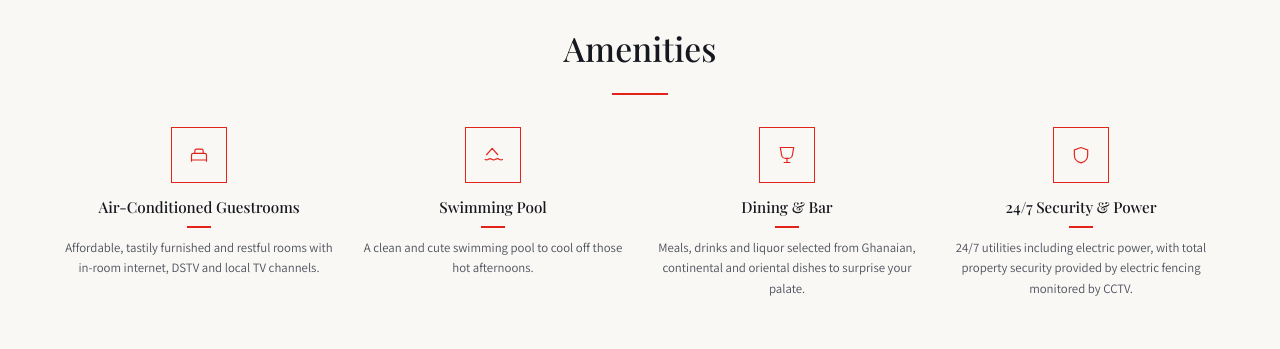
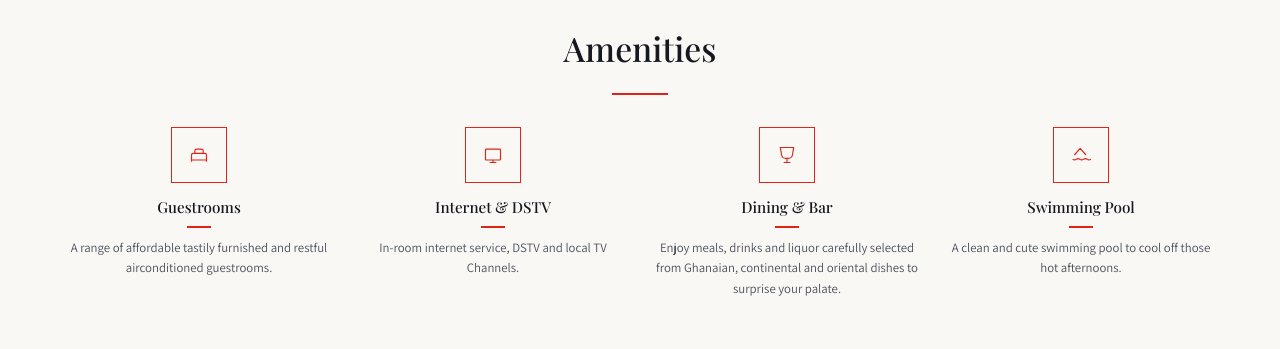
Before and after one commit to PlnDominic/Kings-Towers-Hotel, a Next.js app: page / in a window 1280 px wide. Shown: the part 2040-2389 px from the top of the page. Built offline with nearby package versions, Linux system fonts and the light colour scheme.

Commit message:
Use the hotel's exact facilities wording in the Amenities section
Expand the amenities list to the full 7-item facilities copy, verbatim,
covering guestrooms, internet/DSTV, dining, the pool, 24/7 security and
power, customer service, and conferencing/events.

```diff
--- a/app/data.js
+++ b/app/data.js
@@ -49,11 +49,21 @@ const icon = (paths) =>
 
 export const amenities = [
   {
-    title: "Air-Conditioned Guestrooms",
-    desc: "Affordable, tastily furnished and restful rooms with in-room internet, DSTV and local TV channels.",
+    title: "Guestrooms",
+    desc: "A range of affordable tastily furnished and restful airconditioned guestrooms.",
     icon: icon(
       '<path d="M3 18v-6a2 2 0 0 1 2-2h14a2 2 0 0 1 2 2v6M3 18h18M3 18v2M21 18v2M7 10V7a2 2 0 0 1 2-2h6a2 2 0 0 1 2 2v3"/>'
     ),
+  },
+  {
+    title: "Internet & DSTV",
+    desc: "In-room internet service, DSTV and local TV Channels.",
+    icon: icon('<rect x="3" y="5" width="18" height="13" rx="1"/><path d="M8 21h8M12 18v3"/>'),
+  },
+  {
+    title: "Dining & Bar",
+    desc: "Enjoy meals, drinks and liquor carefully selected from Ghanaian, continental and oriental dishes to surprise your palate.",
+    icon: icon('<path d="M4 3h16l-1.5 9a5 5 0 0 1-5 4h-3a5 5 0 0 1-5-4L4 3zM8 21h8M12 16v5"/>'),
   },
   {
     title: "Swimming Pool",
@@ -61,14 +71,21 @@ export const amenities = [
     icon: icon('<path d="M2 17c1.5 1 3 1 4.5 0S9 16 10.5 17s3 1 4.5 0 3-1 4.5 0 3 1 4.5 0M4 12l7-8 7 8"/>'),
   },
   {
-    title: "Dining & Bar",
-    desc: "Meals, drinks and liquor selected from Ghanaian, continental and oriental dishes to surprise your palate.",
-    icon: icon('<path d="M4 3h16l-1.5 9a5 5 0 0 1-5 4h-3a5 5 0 0 1-5-4L4 3zM8 21h8M12 16v5"/>'),
+    title: "24/7 Security & Power",
+    desc: "24 / 7 utilities including electric power, total property security provided by electric fencing monitored by CCTV.",
+    icon: icon('<path d="M12 3 4 6v6c0 4.4 3.2 8.3 8 9.5 4.8-1.2 8-5.1 8-9.5V6l-8-3Z"/>'),
   },
   {
-    title: "24/7 Security & Power",
-    desc: "24/7 utilities including electric power, with total property security provided by electric fencing monitored by CCTV.",
-    icon: icon('<path d="M12 3 4 6v6c0 4.4 3.2 8.3 8 9.5 4.8-1.2 8-5.1 8-9.5V6l-8-3Z"/>'),
+    title: "Customer Service",
+    desc: "Very professional customer service team ready to provide for your needs when in residence.",
+    icon: icon(
+      '<path d="M4 13v-1a8 8 0 0 1 16 0v1"/><rect x="2" y="13" width="4" height="6" rx="1"/><rect x="18" y="13" width="4" height="6" rx="1"/><path d="M20 19a4 4 0 0 1-4 4h-2"/>'
+    ),
+  },
+  {
+    title: "Conferencing & Events",
+    desc: "Conferencing with buffet service facilities for social and educational groups as well as for your special birthday and wedding events.",
+    icon: icon('<rect x="3" y="4" width="18" height="14" rx="1"/><path d="M3 9h18M8 21h8M12 18v3"/>'),
   },
 ];
 
```
